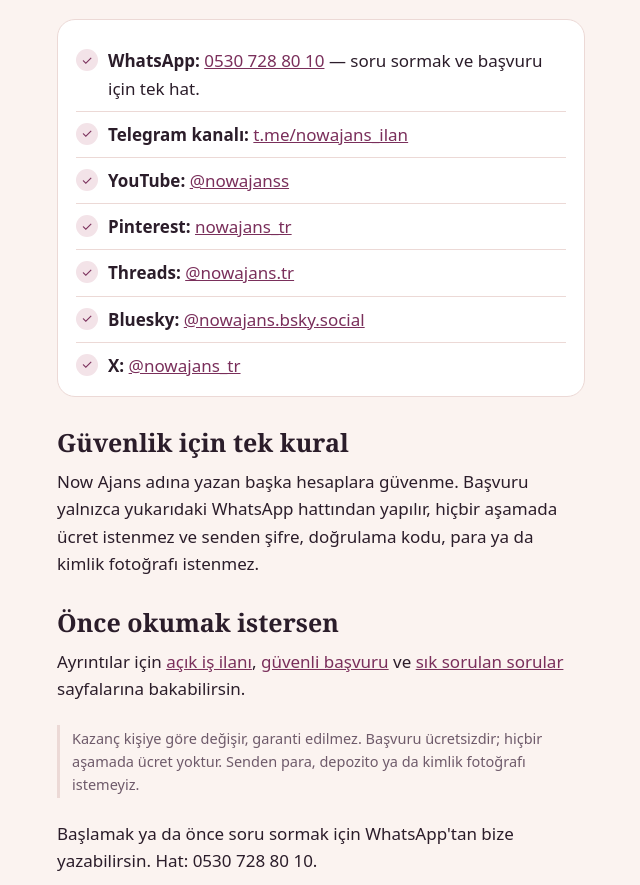
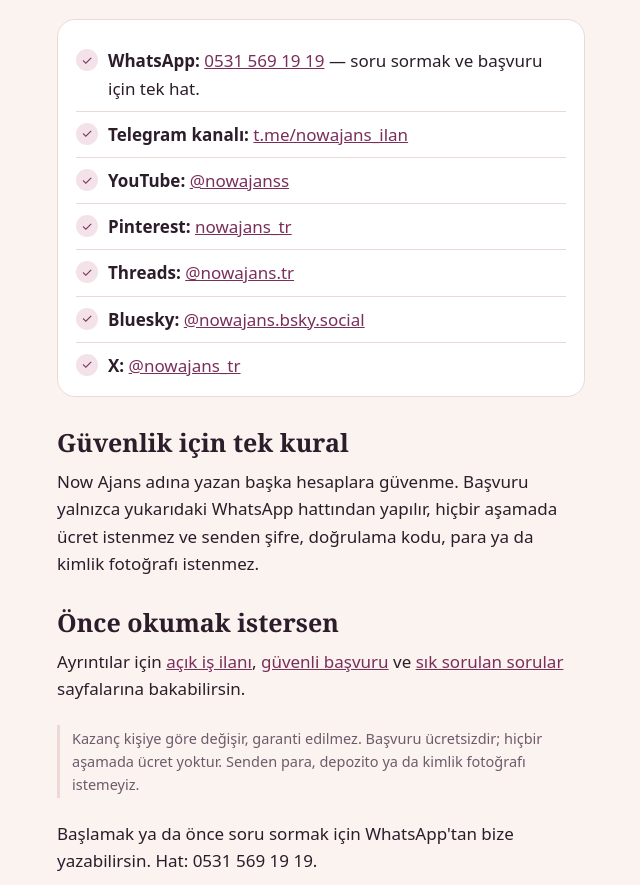
Before and after one commit to nowajans/nowajans.github.io, a plain HTML site: page baglantilar/index.html in a window 1280 px wide. Shown: the part 306-1191 px from the top of the page, 319-959 px from the left. Drawn offline with Linux system fonts and the light colour scheme.

Commit message:
WhatsApp numarası güncellendi
Co-Authored-By: Claude Sonnet 5.5 <noreply@anthropic.com>
Claude-Session: https://claude.ai/code/session_01JUtY7LFNts7D3gAGsLaqNM

```diff
--- a/baglantilar/index.html
+++ b/baglantilar/index.html
@@ -23,7 +23,7 @@
 <h2>Resmi hesaplar</h2>
 <div class="card">
 <ul class="chk">
-<li><span class="dot">✓</span><span><b>WhatsApp:</b> <a href="https://wa.me/905315691919?text=Merhaba%2C%20bilgi%20almak%20istiyorum" rel="noopener">0530&nbsp;728&nbsp;80&nbsp;10</a> — soru sormak ve başvuru için tek hat.</span></li>
+<li><span class="dot">✓</span><span><b>WhatsApp:</b> <a href="https://wa.me/905315691919?text=Merhaba%2C%20bilgi%20almak%20istiyorum" rel="noopener">0531&nbsp;569&nbsp;19&nbsp;19</a> — soru sormak ve başvuru için tek hat.</span></li>
 <li><span class="dot">✓</span><span><b>Telegram kanalı:</b> <a href="https://t.me/nowajans_ilan" rel="noopener">t.me/nowajans_ilan</a></span></li>
 <li><span class="dot">✓</span><span><b>YouTube:</b> <a href="https://www.youtube.com/@nowajanss" rel="noopener">@nowajanss</a></span></li>
 <li><span class="dot">✓</span><span><b>Pinterest:</b> <a href="https://tr.pinterest.com/nowajans_tr/" rel="noopener">nowajans_tr</a></span></li>
@@ -39,7 +39,7 @@
 <h2>Önce okumak istersen</h2>
 <p>Ayrıntılar için <a href="/is-ilani/">açık iş ilanı</a>, <a href="/guvenli-basvuru/">güvenli başvuru</a> ve <a href="/sik-sorulan-sorular/">sık sorulan sorular</a> sayfalarına bakabilirsin.</p>
 <p class="note">Kazanç kişiye göre değişir, garanti edilmez. Başvuru ücretsizdir; hiçbir aşamada ücret yoktur. Senden para, depozito ya da kimlik fotoğrafı istemeyiz.</p>
-<p>Başlamak ya da önce soru sormak için WhatsApp'tan bize yazabilirsin. Hat: 0530&nbsp;728&nbsp;80&nbsp;10.</p>
+<p>Başlamak ya da önce soru sormak için WhatsApp'tan bize yazabilirsin. Hat: 0531&nbsp;569&nbsp;19&nbsp;19.</p>
 <a class="cta" href="https://wa.me/905315691919?text=Merhaba%2C%20bilgi%20almak%20istiyorum" rel="noopener">WhatsApp'tan bilgi al</a>
 <span class="num">0531 569 19 19</span>
 <div class="more">
```
